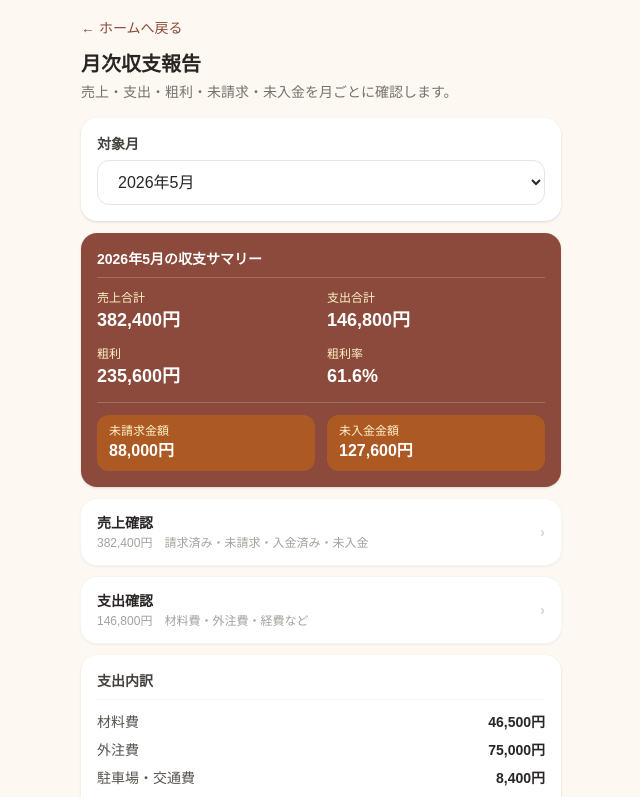
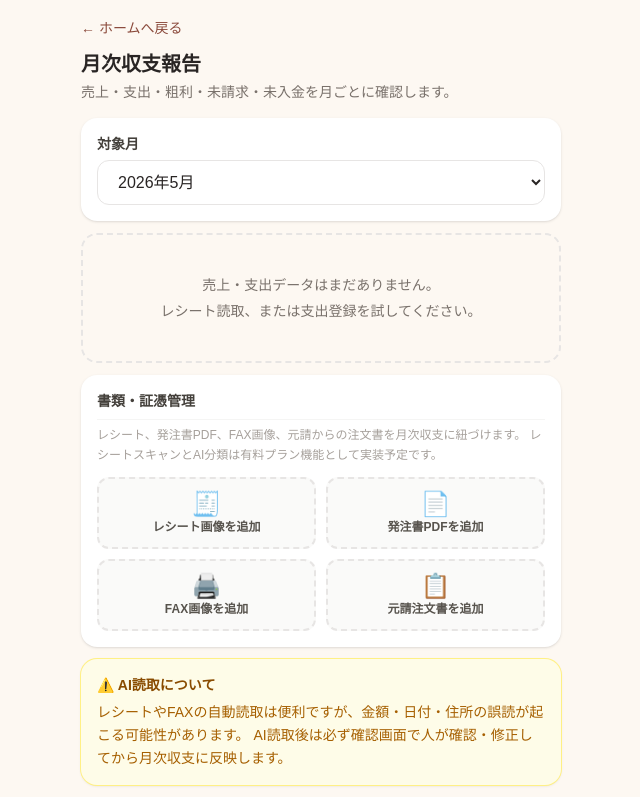
Before and after one commit to ytkd1026-bit/genba-jimu-support, a Next.js app: page /reports/monthly in a window 1280 px wide. Shown: the top 797 px of the page, without its empty margins (319-959 px from the left). Built offline with nearby package versions, Linux system fonts and the light colour scheme.

Commit message:
通常開発モードの仮データを非表示化

```diff
--- a/src/app/invoices/unbilled/page.tsx
+++ b/src/app/invoices/unbilled/page.tsx
@@ -10,6 +10,7 @@
 import Link from "next/link";
 import { useState, useMemo, useEffect } from "react";
 import { useRouter } from "next/navigation";
+import { getTestMode } from "@/app/utils/testMode";
 
 // ─── localStorage キー ─────────────────────────────────────────
 const UNBILLED_PROJECTS_STORAGE_KEY = "genba_jimu_unbilled_projects";
@@ -38,7 +39,7 @@ type UnbilledProject = {
   paymentTerms: string;
 };
 
-// ─── 初期データ ────────────────────────────────────────────────
+// ─── デモ用初期データ ──────────────────────────────────────────
 const initialInvoiceProjects: UnbilledProject[] = [
   {
     id: "project-1",
@@ -219,28 +220,38 @@ function ProjectCard({
 // ─── メインページ ─────────────────────────────────────────────
 export default function UnbilledPage() {
   const router = useRouter();
-  const [invoiceProjects, setInvoiceProjects] = useState<UnbilledProject[]>(initialInvoiceProjects);
+  const [isDemo,          setIsDemo]          = useState(false);
+  const [loaded,          setLoaded]          = useState(false);
+  const [invoiceProjects, setInvoiceProjects] = useState<UnbilledProject[]>([]);
   const [searchClient,    setSearchClient]    = useState("");
   const [searchProject,   setSearchProject]   = useState("");
   const [selectedStatus,  setSelectedStatus]  = useState("すべて");
 
-  // 初回：localStorage から復元
+  // 初回：testMode を確認してデータを設定
   useEffect(() => {
+    const demo = getTestMode() === "demo";
+    setIsDemo(demo);
+    if (demo) {
       try {
         const saved = localStorage.getItem(UNBILLED_PROJECTS_STORAGE_KEY);
         if (saved) {
-        const parsed = JSON.parse(saved) as UnbilledProject[];
-        setInvoiceProjects(parsed);
+          setInvoiceProjects(JSON.parse(saved) as UnbilledProject[]);
+        } else {
+          setInvoiceProjects(initialInvoiceProjects);
         }
       } catch {
         setInvoiceProjects(initialInvoiceProjects);
       }
+    }
+    // normal/first_user: [] のまま
+    setLoaded(true);
   }, []);
 
-  // 状態変更のたびに localStorage へ保存
+  // デモモードのみ localStorage へ保存
   useEffect(() => {
+    if (!loaded || !isDemo) return;
     localStorage.setItem(UNBILLED_PROJECTS_STORAGE_KEY, JSON.stringify(invoiceProjects));
-  }, [invoiceProjects]);
+  }, [invoiceProjects, isDemo, loaded]);
 
   // 単体請求済みに変更
   function handleSingleInvoice(id: string) {
@@ -278,8 +289,9 @@ export default function UnbilledPage() {
       "請求状態を初期状態に戻しますか？この画面の仮保存データがリセットされます。"
     );
     if (!ok) return;
-    setInvoiceProjects(initialInvoiceProjects);
-    localStorage.removeItem(UNBILLED_PROJECTS_STORAGE_KEY);
+    const resetData = isDemo ? initialInvoiceProjects : [];
+    setInvoiceProjects(resetData);
+    if (isDemo) localStorage.removeItem(UNBILLED_PROJECTS_STORAGE_KEY);
     window.alert("請求状態を初期状態に戻しました。");
   }
 
@@ -358,7 +370,8 @@ export default function UnbilledPage() {
             </div>
           </div>
 
-          {/* 注意カード（仮保存について） */}
+          {isDemo && (
+            /* 注意カード（仮保存について） */
             <div className="rounded-2xl bg-yellow-50 p-4 shadow-sm ring-1 ring-yellow-200">
               <h3 className="mb-1.5 text-sm font-bold text-yellow-800">請求状態の仮保存について</h3>
               <p className="text-sm leading-relaxed text-yellow-700">
@@ -367,6 +380,7 @@ export default function UnbilledPage() {
                 本運用では Supabase と連携して保存する予定です。
               </p>
             </div>
+          )}
 
           {/* 絞り込み */}
           <div className="rounded-2xl bg-white p-4 shadow-sm space-y-2.5">
@@ -397,6 +411,14 @@ export default function UnbilledPage() {
               ))}
             </select>
           </div>
+
+          {/* データなし（normal/first_user） */}
+          {!isDemo && invoiceProjects.length === 0 && (
+            <div className="rounded-2xl border-2 border-dashed border-stone-200 py-10 text-center">
+              <p className="text-sm text-stone-500">未請求案件はありません。</p>
+              <p className="mt-1.5 text-sm text-stone-500">案件登録・見積作成後、請求書作成を試してください。</p>
+            </div>
+          )}
 
           {/* ── 未請求 ── */}
           {unbilledList.length > 0 && (
@@ -464,8 +486,8 @@ export default function UnbilledPage() {
             </section>
           )}
 
-          {/* 未請求・一括・単体のいずれもない場合 */}
-          {unbilledList.length === 0 && bulkSelectedList.length === 0 && singleInvoicedList.length === 0 && (
+          {/* 未請求・一括・単体のいずれもない場合（デモモードで絞り込み結果が空のとき） */}
+          {isDemo && unbilledList.length === 0 && bulkSelectedList.length === 0 && singleInvoicedList.length === 0 && (
             <div className="rounded-2xl border-2 border-dashed border-stone-200 py-10 text-center">
               <p className="text-sm text-stone-400">該当する案件はありません</p>
             </div>
--- a/src/app/page.tsx
+++ b/src/app/page.tsx
@@ -1,9 +1,13 @@
+"use client";
+
 // TODO: 検索はSupabase連携後に projects / customers / invoices / schedule_events を横断検索する
 // TODO: 請求書発行は、案件検索から対象案件を開いて行う設計にする
 // TODO: 今週の予定は schedule_events から取得する
 // TODO: 進捗管理は project_progress から取得する
 
 import Link from "next/link";
+import { useEffect, useState } from "react";
+import { getTestMode, TEST_MODE_LABELS, type TestMode } from "@/app/utils/testMode";
 
 // ─── 主要ボタン ───────────────────────────────────────────────
 const mainButtons = [
@@ -15,13 +19,12 @@ const mainButtons = [
   { label: "月次収支報告",     desc: "売上・支出・未請求を確認", icon: "📊", href: "/reports/monthly" },
 ];
 
-// ─── 進捗管理（進行中案件） ───────────────────────────────────
+// ─── デモ用仮データ ────────────────────────────────────────────
 const progressCases = [
   { name: "〇〇マンション クロス貼替", status: "見積中" },
   { name: "△△邸 CF貼替",             status: "請求待ち" },
 ];
 
-// ─── 今週の予定 ───────────────────────────────────────────────
 const weeklyEvents = [
   { date: "2026/06/01", weekday: "月", time: "09:00", kind: "現調",    project: "〇〇マンション クロス貼替" },
   { date: "2026/06/02", weekday: "火", time: "10:00", kind: "材料搬入", project: "△△邸 CF貼替" },
@@ -59,6 +62,14 @@ const STATUS_STYLE: Record<string, string> = {
 
 // ─── コンポーネント ───────────────────────────────────────────
 export default function Home() {
+  const [mode, setMode] = useState<TestMode>("normal");
+
+  useEffect(() => {
+    setMode(getTestMode());
+  }, []);
+
+  const isDemo = mode === "demo";
+
   return (
     <div className="min-h-screen bg-[#fdf8f2]">
       <div className="mx-auto max-w-md px-4 py-3 sm:max-w-lg">
@@ -116,6 +127,8 @@ export default function Home() {
             <span className="text-stone-300 text-lg">›</span>
           </Link>
 
+          {isDemo ? (
+            <>
               {/* 進捗管理 */}
               <div className="rounded-2xl bg-white p-3 shadow-sm">
                 <h2 className="mb-0.5 border-b border-stone-100 pb-1.5 text-sm font-bold text-stone-700">進捗管理</h2>
@@ -179,6 +192,13 @@ export default function Home() {
                   ))}
                 </ul>
               </div>
+            </>
+          ) : (
+            <div className="rounded-2xl border-2 border-dashed border-stone-200 px-4 py-8 text-center">
+              <p className="text-sm text-stone-500">まだ案件・請求・予定は登録されていません。</p>
+              <p className="mt-1.5 text-sm text-stone-500">まずは「スキャン登録」または「案件検索・登録」から始めてください。</p>
+            </div>
+          )}
 
           {/* 管理メニュー（小さめリンク） */}
           <div className="rounded-2xl bg-white p-3 shadow-sm">
@@ -212,6 +232,12 @@ export default function Home() {
           </div>
 
         </section>
+
+        {/* 現在のモード表示 */}
+        <div className="mt-4 mb-2 text-center">
+          <p className="text-xs text-stone-400">現在：{TEST_MODE_LABELS[mode]}</p>
+        </div>
+
       </div>
     </div>
   );
--- a/src/app/projects/register/page.tsx
+++ b/src/app/projects/register/page.tsx
@@ -1,10 +1,11 @@
 "use client";
 
 import Link from "next/link";
-import { useState, useMemo } from "react";
+import { useState, useMemo, useEffect } from "react";
+import { getTestMode } from "@/app/utils/testMode";
 
-// ─── 案件仮データ（検索・登録一覧共用） ──────────────────────
-const PROJECTS_DATA = [
+// ─── デモ用案件データ ──────────────────────────────────────────
+const DEMO_PROJECTS_DATA = [
   {
     id: "p1",
     date: "2026/06/03",
@@ -33,8 +34,10 @@ const STATUS_STYLE: Record<string, string> = {
   完了:     "bg-green-100 text-green-700",
 };
 
+type ProjectData = typeof DEMO_PROJECTS_DATA[0];
+
 // ─── 案件カード ───────────────────────────────────────────────
-function ProjectCard({ p }: { p: typeof PROJECTS_DATA[0] }) {
+function ProjectCard({ p }: { p: ProjectData }) {
   return (
     <div className="overflow-hidden rounded-2xl bg-white shadow-sm ring-1 ring-stone-100">
       <div className="flex items-center justify-between border-b border-stone-100 bg-stone-50 px-4 py-2.5">
@@ -68,20 +71,27 @@ function ProjectCard({ p }: { p: typeof PROJECTS_DATA[0] }) {
 
 // ─── ページ ───────────────────────────────────────────────────
 export default function ProjectRegisterPage() {
+  const [isDemo,        setIsDemo]        = useState(false);
   const [searchDate,    setSearchDate]    = useState("");
   const [searchProject, setSearchProject] = useState("");
   const [searchClient,  setSearchClient]  = useState("");
   const [hasSearched,   setHasSearched]   = useState(false);
 
+  useEffect(() => {
+    setIsDemo(getTestMode() === "demo");
+  }, []);
+
+  const projectsData = isDemo ? DEMO_PROJECTS_DATA : [];
+
   const searchResults = useMemo(() => {
     if (!hasSearched) return [];
-    return PROJECTS_DATA.filter((p) => {
+    return projectsData.filter((p) => {
       const md = searchDate    === "" || p.date.includes(searchDate);
       const mp = searchProject === "" || p.projectName.includes(searchProject);
       const mc = searchClient  === "" || p.clientName.includes(searchClient);
       return md && mp && mc;
     });
-  }, [hasSearched, searchDate, searchProject, searchClient]);
+  }, [hasSearched, searchDate, searchProject, searchClient, projectsData]);
 
   const inputCls = "w-full rounded-xl border border-stone-200 bg-stone-50 px-3 py-2.5 text-sm text-stone-800 placeholder:text-stone-300 focus:border-[#8B4A3C] focus:outline-none focus:ring-1 focus:ring-[#8B4A3C]/30";
 
@@ -186,9 +196,16 @@ export default function ProjectRegisterPage() {
               <h2 className="text-base font-bold text-stone-800">登録案件一覧</h2>
               <p className="mt-0.5 text-xs text-stone-500">登録済みの案件から作業を開始できます。</p>
             </div>
-            {PROJECTS_DATA.map((p) => (
-              <ProjectCard key={p.id} p={p} />
-            ))}
+            {isDemo ? (
+              projectsData.map((p) => (
+                <ProjectCard key={p.id} p={p} />
+              ))
+            ) : (
+              <div className="rounded-2xl border-2 border-dashed border-stone-200 py-8 text-center">
+                <p className="text-sm text-stone-500">まだ登録された案件はありません。</p>
+                <p className="mt-1.5 text-sm text-stone-500">スキャン登録、または新規案件登録から始めてください。</p>
+              </div>
+            )}
           </section>
 
           {/* テスト感想リンク */}
--- a/src/app/reports/monthly/page.tsx
+++ b/src/app/reports/monthly/page.tsx
@@ -6,7 +6,8 @@
 // TODO: AI読取は確認画面と手入力修正を必須にする。
 
 import Link from "next/link";
-import { useState } from "react";
+import { useState, useEffect } from "react";
+import { getTestMode } from "@/app/utils/testMode";
 
 // ---- 型定義 ----
 
@@ -38,11 +39,11 @@ interface ExpenseBreakdown {
   amount: number;
 }
 
-// ---- 仮データ ----
+// ---- デモ用仮データ ----
 
 const MONTHS = ["2026年5月", "2026年6月", "2026年7月"];
 
-const SUMMARY = {
+const DEMO_SUMMARY = {
   sales: 382400,
   expenses: 146800,
   grossProfit: 235600,
@@ -51,7 +52,7 @@ const SUMMARY = {
   unpaid: 127600,
 };
 
-const SALES: SaleItem[] = [
+const DEMO_SALES: SaleItem[] = [
   {
     projectName: "〇〇マンション クロス貼替",
     client: "△△工務店",
@@ -86,7 +87,7 @@ const SALES: SaleItem[] = [
   },
 ];
 
-const EXPENSES: ExpenseItem[] = [
+const DEMO_EXPENSES: ExpenseItem[] = [
   {
     date: "2026/05/10",
     payee: "〇〇商店",
@@ -125,7 +126,7 @@ const EXPENSES: ExpenseItem[] = [
   },
 ];
 
-const EXPENSE_BREAKDOWN: ExpenseBreakdown[] = [
+const DEMO_EXPENSE_BREAKDOWN: ExpenseBreakdown[] = [
   { label: "材料費", amount: 46500 },
   { label: "外注費", amount: 75000 },
   { label: "駐車場・交通費", amount: 8400 },
@@ -166,9 +167,14 @@ function confirmBadge(s: ConfirmStatus) {
 // ---- コンポーネント ----
 
 export default function MonthlyReportPage() {
+  const [isDemo,       setIsDemo]       = useState(false);
   const [selectedMonth, setSelectedMonth] = useState(MONTHS[0]);
   const [showSales,    setShowSales]    = useState(false);
   const [showExpenses, setShowExpenses] = useState(false);
+
+  useEffect(() => {
+    setIsDemo(getTestMode() === "demo");
+  }, []);
 
   function handleDocumentAdd() {
     alert("書類アップロードとAI読取は次工程で追加します。");
@@ -195,7 +201,6 @@ export default function MonthlyReportPage() {
         <div className="space-y-3">
 
           {/* 対象月セレクト */}
-          {/* TODO: Supabase連携後は、選択月に応じて invoices / expenses / receipts から集計する。 */}
           <div className="rounded-2xl bg-white p-4 shadow-sm">
             <label
               htmlFor="month"
@@ -217,6 +222,8 @@ export default function MonthlyReportPage() {
             </select>
           </div>
 
+          {isDemo ? (
+            <>
               {/* 月次サマリーカード */}
               <div className="rounded-2xl bg-[#8B4A3C] p-4 shadow-sm text-white">
                 <h2 className="mb-3 border-b border-white/20 pb-2 text-sm font-bold">
@@ -225,29 +232,29 @@ export default function MonthlyReportPage() {
                 <div className="grid grid-cols-2 gap-3">
                   <div>
                     <p className="text-xs text-amber-100">売上合計</p>
-                <p className="text-lg font-bold">{yen(SUMMARY.sales)}</p>
+                    <p className="text-lg font-bold">{yen(DEMO_SUMMARY.sales)}</p>
                   </div>
                   <div>
                     <p className="text-xs text-amber-100">支出合計</p>
-                <p className="text-lg font-bold">{yen(SUMMARY.expenses)}</p>
+                    <p className="text-lg font-bold">{yen(DEMO_SUMMARY.expenses)}</p>
                   </div>
                   <div>
                     <p className="text-xs text-amber-100">粗利</p>
-                <p className="text-lg font-bold">{yen(SUMMARY.grossProfit)}</p>
+                    <p className="text-lg font-bold">{yen(DEMO_SUMMARY.grossProfit)}</p>
                   </div>
                   <div>
                     <p className="text-xs text-amber-100">粗利率</p>
-                <p className="text-lg font-bold">{SUMMARY.grossMargin}%</p>
+                    <p className="text-lg font-bold">{DEMO_SUMMARY.grossMargin}%</p>
                   </div>
                 </div>
                 <div className="mt-3 grid grid-cols-2 gap-3 border-t border-white/20 pt-3">
                   <div className="rounded-xl bg-amber-600/40 px-3 py-2">
                     <p className="text-xs text-amber-100">未請求金額</p>
-                <p className="text-base font-bold">{yen(SUMMARY.uninvoiced)}</p>
+                    <p className="text-base font-bold">{yen(DEMO_SUMMARY.uninvoiced)}</p>
                   </div>
                   <div className="rounded-xl bg-amber-600/40 px-3 py-2">
                     <p className="text-xs text-amber-100">未入金金額</p>
-                <p className="text-base font-bold">{yen(SUMMARY.unpaid)}</p>
+                    <p className="text-base font-bold">{yen(DEMO_SUMMARY.unpaid)}</p>
                   </div>
                 </div>
               </div>
@@ -261,7 +268,7 @@ export default function MonthlyReportPage() {
                 <div className="text-left">
                   <p className="text-sm font-bold text-stone-800">売上確認</p>
                   <p className="mt-0.5 text-xs text-stone-400">
-                {yen(SUMMARY.sales)}　請求済み・未請求・入金済み・未入金
+                    {yen(DEMO_SUMMARY.sales)}　請求済み・未請求・入金済み・未入金
                   </p>
                 </div>
                 <span className={`ml-4 shrink-0 text-sm font-bold transition-transform ${showSales ? "rotate-90 text-[#8B4A3C]" : "text-stone-300"}`}>
@@ -271,7 +278,7 @@ export default function MonthlyReportPage() {
 
               {showSales && (
                 <div className="rounded-2xl bg-white p-4 shadow-sm space-y-2.5">
-              {SALES.map((item) => (
+                  {DEMO_SALES.map((item) => (
                     <div key={item.projectName} className="rounded-xl border border-stone-100 p-3">
                       <div className="mb-1.5 flex items-start justify-between gap-2">
                         <div>
@@ -303,7 +310,7 @@ export default function MonthlyReportPage() {
                 <div className="text-left">
                   <p className="text-sm font-bold text-stone-800">支出確認</p>
                   <p className="mt-0.5 text-xs text-stone-400">
-                {yen(SUMMARY.expenses)}　材料費・外注費・経費など
+                    {yen(DEMO_SUMMARY.expenses)}　材料費・外注費・経費など
                   </p>
                 </div>
                 <span className={`ml-4 shrink-0 text-sm font-bold transition-transform ${showExpenses ? "rotate-90 text-[#8B4A3C]" : "text-stone-300"}`}>
@@ -313,7 +320,7 @@ export default function MonthlyReportPage() {
 
               {showExpenses && (
                 <div className="rounded-2xl bg-white p-4 shadow-sm space-y-2.5">
-              {EXPENSES.map((item, i) => (
+                  {DEMO_EXPENSES.map((item, i) => (
                     <div key={i} className="rounded-xl border border-stone-100 p-3">
                       <div className="mb-1.5 flex items-start justify-between gap-2">
                         <div>
@@ -340,7 +347,7 @@ export default function MonthlyReportPage() {
                   支出内訳
                 </h2>
                 <ul className="space-y-2">
-              {EXPENSE_BREAKDOWN.map((item) => (
+                  {DEMO_EXPENSE_BREAKDOWN.map((item) => (
                     <li key={item.label} className="flex items-center justify-between">
                       <span className="text-sm text-stone-600">{item.label}</span>
                       <span className="text-sm font-bold text-stone-800">
@@ -351,11 +358,19 @@ export default function MonthlyReportPage() {
                   <li className="flex items-center justify-between border-t border-stone-100 pt-2">
                     <span className="text-sm font-bold text-stone-700">合計</span>
                     <span className="text-sm font-bold text-[#8B4A3C]">
-                  {yen(EXPENSE_BREAKDOWN.reduce((s, e) => s + e.amount, 0))}
+                      {yen(DEMO_EXPENSE_BREAKDOWN.reduce((s, e) => s + e.amount, 0))}
                     </span>
                   </li>
                 </ul>
               </div>
+            </>
+          ) : (
+            /* 空状態（normal / first_user） */
+            <div className="rounded-2xl border-2 border-dashed border-stone-200 px-4 py-10 text-center">
+              <p className="text-sm text-stone-500">売上・支出データはまだありません。</p>
+              <p className="mt-1.5 text-sm text-stone-500">レシート読取、または支出登録を試してください。</p>
+            </div>
+          )}
 
           {/* 書類・証憑管理 */}
           <div className="rounded-2xl bg-white p-4 shadow-sm">
--- a/src/app/schedule/page.tsx
+++ b/src/app/schedule/page.tsx
@@ -11,7 +11,8 @@
 // TODO: Push通知・LINE通知・メール通知は次工程で対応する。
 
 import Link from "next/link";
-import { useState } from "react";
+import { useState, useEffect } from "react";
+import { getTestMode } from "@/app/utils/testMode";
 
 // ─── 定数 ────────────────────────────────────────────────────
 const CALENDAR_YEAR        = 2026;
@@ -55,8 +56,8 @@ interface MaterialAlert {
   alertMessage: string;
 }
 
-// ─── 仮データ ─────────────────────────────────────────────────
-const MONTH_EVENTS: ScheduleEvent[] = [
+// ─── デモ用仮データ ────────────────────────────────────────────
+const DEMO_MONTH_EVENTS: ScheduleEvent[] = [
   {
     id: "ev-1", date: "2026/06/01", weekday: "月", time: "09:00", kind: "現調",
     projectName: "〇〇マンション クロス貼替", clientName: "△△工務店",
@@ -119,7 +120,7 @@ const MONTH_EVENTS: ScheduleEvent[] = [
   },
 ];
 
-const MATERIAL_ALERTS: MaterialAlert[] = [
+const DEMO_MATERIAL_ALERTS: MaterialAlert[] = [
   {
     id: "ma-1",
     projectName: "〇〇マンション クロス貼替", contractorName: "△△工務店",
@@ -215,16 +216,16 @@ function alertTextStyle(al: MaterialAlert): string {
   return "text-green-700";
 }
 
-// ─── カレンダーデータ事前計算（モジュール初期化時） ────────────
-function buildDayBadgesMap(): Record<number, CalBadge[]> {
+// ─── カレンダーデータ事前計算 ────────────────────────────────
+function buildDayBadgesMap(events: ScheduleEvent[], alerts: MaterialAlert[]): Record<number, CalBadge[]> {
   const map: Record<number, Set<CalBadge>> = {};
-  for (const ev of MONTH_EVENTS) {
+  for (const ev of events) {
     const day = parseDateToDayNum(ev.date);
     if (day === null) continue;
     if (!map[day]) map[day] = new Set();
     map[day].add(KIND_TO_CAL[ev.kind]);
   }
-  for (const al of MATERIAL_ALERTS) {
+  for (const al of alerts) {
     if (al.materialOrderStatus === "未発注") {
       const day = parseDateToDayNum(al.constructionDate);
       if (day !== null) {
@@ -241,8 +242,6 @@ function buildDayBadgesMap(): Record<number, CalBadge[]> {
   return result;
 }
 
-const DAY_BADGES_MAP = buildDayBadgesMap();
-
 const GRID_SIZE = Math.ceil((MONTH_START_OFFSET + DAYS_IN_MONTH) / 7) * 7;
 const CALENDAR_CELLS: (number | null)[] = Array.from({ length: GRID_SIZE }, (_, i) => {
   const day = i - MONTH_START_OFFSET + 1;
@@ -251,13 +250,23 @@ const CALENDAR_CELLS: (number | null)[] = Array.from({ length: GRID_SIZE }, (_,
 
 // ─── ページコンポーネント ─────────────────────────────────────
 export default function SchedulePage() {
+  const [isDemo,      setIsDemo]      = useState(false);
   const [selectedDay, setSelectedDay] = useState<number | null>(null);
 
+  useEffect(() => {
+    setIsDemo(getTestMode() === "demo");
+  }, []);
+
+  const monthEvents    = isDemo ? DEMO_MONTH_EVENTS    : [];
+  const materialAlerts = isDemo ? DEMO_MATERIAL_ALERTS : [];
+
+  const dayBadgesMap = buildDayBadgesMap(monthEvents, materialAlerts);
+
   const selectedEvents = selectedDay !== null
-    ? MONTH_EVENTS.filter((ev) => parseDateToDayNum(ev.date) === selectedDay)
+    ? monthEvents.filter((ev) => parseDateToDayNum(ev.date) === selectedDay)
     : [];
   const selectedAlerts = selectedDay !== null
-    ? MATERIAL_ALERTS.filter((al) => parseDateToDayNum(al.constructionDate) === selectedDay)
+    ? materialAlerts.filter((al) => parseDateToDayNum(al.constructionDate) === selectedDay)
     : [];
 
   return (
@@ -320,7 +329,7 @@ export default function SchedulePage() {
                 const isSat = colIdx === 5;
                 const isSun = colIdx === 6;
                 const isSelected = selectedDay === day;
-                const badges = DAY_BADGES_MAP[day] ?? [];
+                const badges = dayBadgesMap[day] ?? [];
 
                 return (
                   <button
@@ -451,8 +460,9 @@ export default function SchedulePage() {
             <p className="mb-3 text-xs text-stone-400">
               施工日から逆算して、材料発注の確認が必要な案件を表示します。
             </p>
+            {materialAlerts.length > 0 ? (
               <div className="space-y-2.5">
-              {MATERIAL_ALERTS.map((al) => (
+                {materialAlerts.map((al) => (
                   <div key={al.id} className={`rounded-xl p-3 ${materialAlertCardStyle(al)}`}>
                     <div className="mb-1.5 flex flex-wrap items-center gap-1.5">
                       <span className={`rounded-full px-2 py-0.5 text-xs font-bold ${materialAlertBadgeStyle(al)}`}>
@@ -481,6 +491,12 @@ export default function SchedulePage() {
                   </div>
                 ))}
               </div>
+            ) : (
+              <div className="rounded-xl border-2 border-dashed border-stone-200 py-8 text-center">
+                <p className="text-sm text-stone-500">登録された予定はありません。</p>
+                <p className="mt-1.5 text-sm text-stone-500">案件登録後、施工予定や材料発注予定を確認できます。</p>
+              </div>
+            )}
           </div>
 
           {/* ── カレンダー連携について ── */}
--- a/src/app/test-mode/page.tsx
+++ b/src/app/test-mode/page.tsx
@@ -9,7 +9,7 @@ const MODES: { id: TestMode; title: string; desc: string; icon: string }[] = [
     id: "first_user",
     title: "初回ユーザーテストモード",
     icon: "👷",
-    desc: "初めて使う職人目線で、案件登録から見積・材料・請求・収支・スケジュールまで触れます。サンプル表示は最小限にし、必要な機能・不要な機能を確認します。",
+    desc: "職人仲間に初回ユーザーとして触ってもらうためのモードです。サンプルデータは表示せず、空の状態からスキャン登録・案件登録・見積・材料・請求・収支・スケジュールを試します。",
   },
   {
     id: "demo",
@@ -21,7 +21,7 @@ const MODES: { id: TestMode; title: string; desc: string; icon: string }[] = [
     id: "normal",
     title: "通常開発モード",
     icon: "⚙️",
-    desc: "開発中の通常表示に戻します。",
+    desc: "リリース前提の通常表示です。サンプルデータは表示せず、自分で登録したデータだけ表示します。",
   },
 ];
 
```
Also changed, not shown: src/app/test-feedback/page.tsx (+13 -7 lines). Lines whose indentation alone changed are shown as unchanged.
